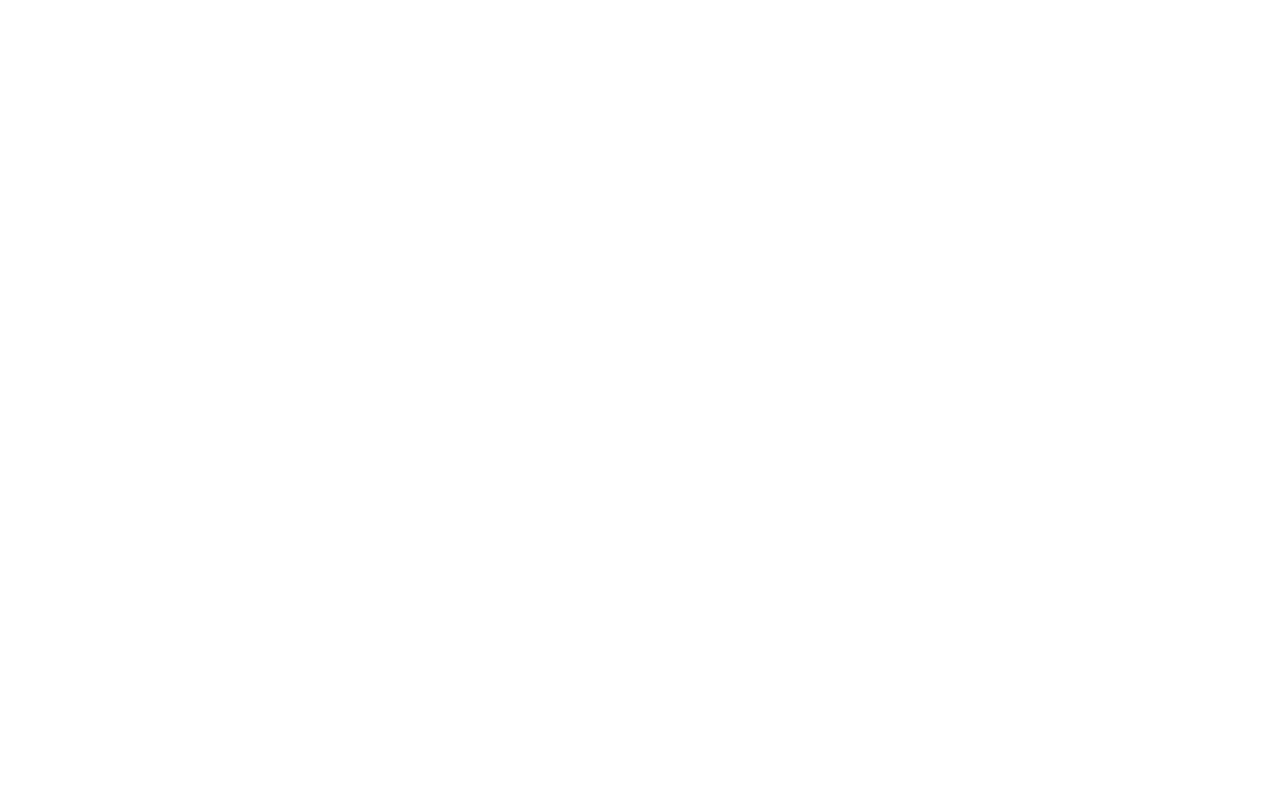
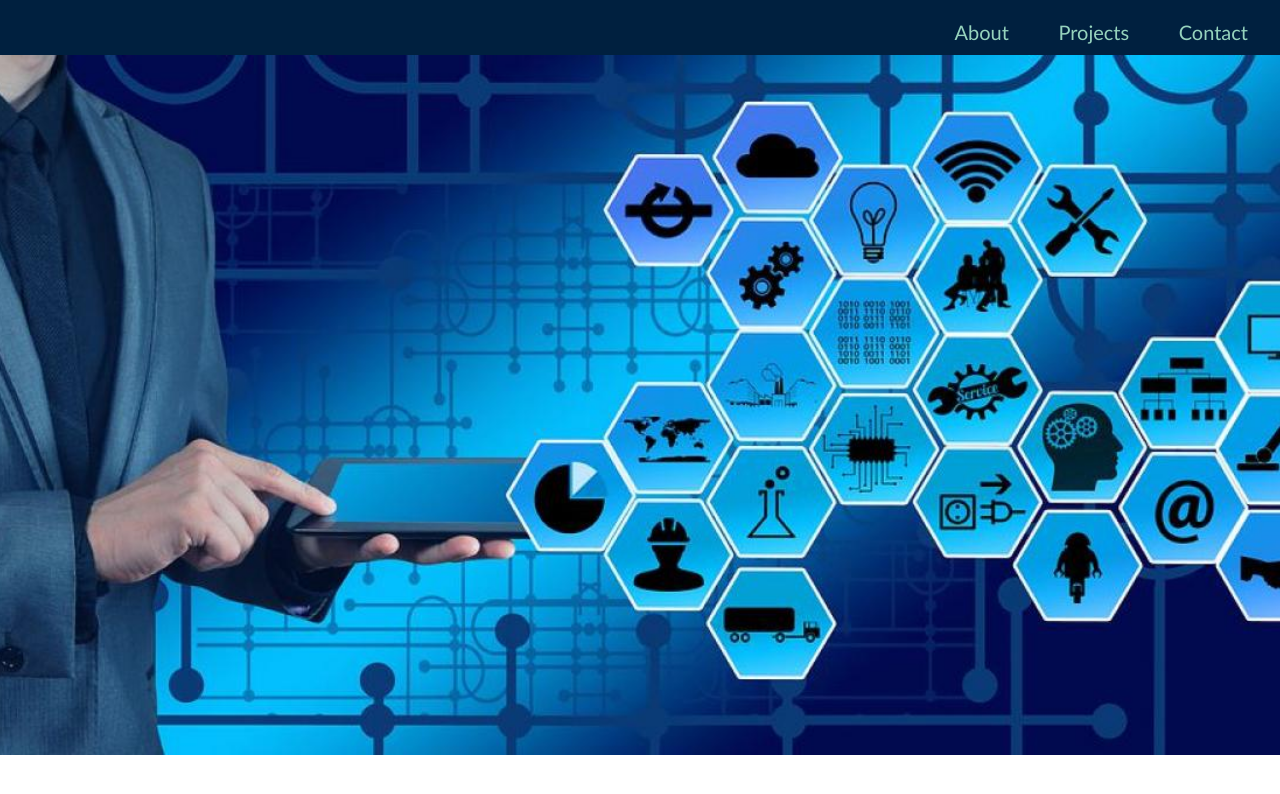
Before and after one commit to seanbutcher1994/S.ButcherPortfolio2, a plain HTML site: page index.html in a window 1280 px wide. Drawn offline with Linux system fonts and the light colour scheme.

Commit message:
add html & css for header

```diff
--- a/Assets/style.css
+++ b/Assets/style.css
@@ -0,0 +1,33 @@
+:root {
+    --dark: #00203fff;
+    --light: #ADEFD1DD;
+    }
+
+
+nav a {
+    color: var(--light);
+    text-decoration: none;
+    padding-top: 10px;
+    margin-right: 20px;
+    font-size: 20px;
+    display: inline-block;
+    margin-left: 25px;
+    }
+
+.header {
+    background-color: var(--dark);
+    padding: 12px;
+    font-size: 17.5px;
+    font-family: 'Trebuchet MS', 'Lucida Sans Unicode', 'Lucida Grande', 'Lucida Sans', Arial, sans-serif;
+    display: flex;
+    flex-direction: row;
+    justify-content: right;
+    }
+
+.hero {
+    height: 700px;
+    width: 100%;
+    background-image: url(./images/background.image.jpeg);
+    background-size: cover;
+    background-position: center;
+ }
--- a/index.html
+++ b/index.html
@@ -4,9 +4,21 @@
     <meta charset="UTF-8">
     <meta http-equiv="X-UA-Compatible" content="IE=edge">
     <meta name="viewport" content="width=device-width, initial-scale=1.0">
-    <title>Document</title>
+    <link rel="stylesheet" href="./Assets/reset.css">
+    <link rel="stylesheet" href="./Assets/style.css">
+    <title>Portfolio - Sean Butcher</title>
 </head>
-<body>
+
+<header class="header">
+    <nav>
+        <a href="">About</a>
+        <a href=""">Projects</a>
+        <a href="">Contact</a>
+    </nav>
+</header>
+<div class="hero" role="img" aria-label="Laptop with icons laid around it">
+</div>
+
 
 </body>
 </html>
```
Also changed, not shown: Assets/images/background.image.jpeg (added).
